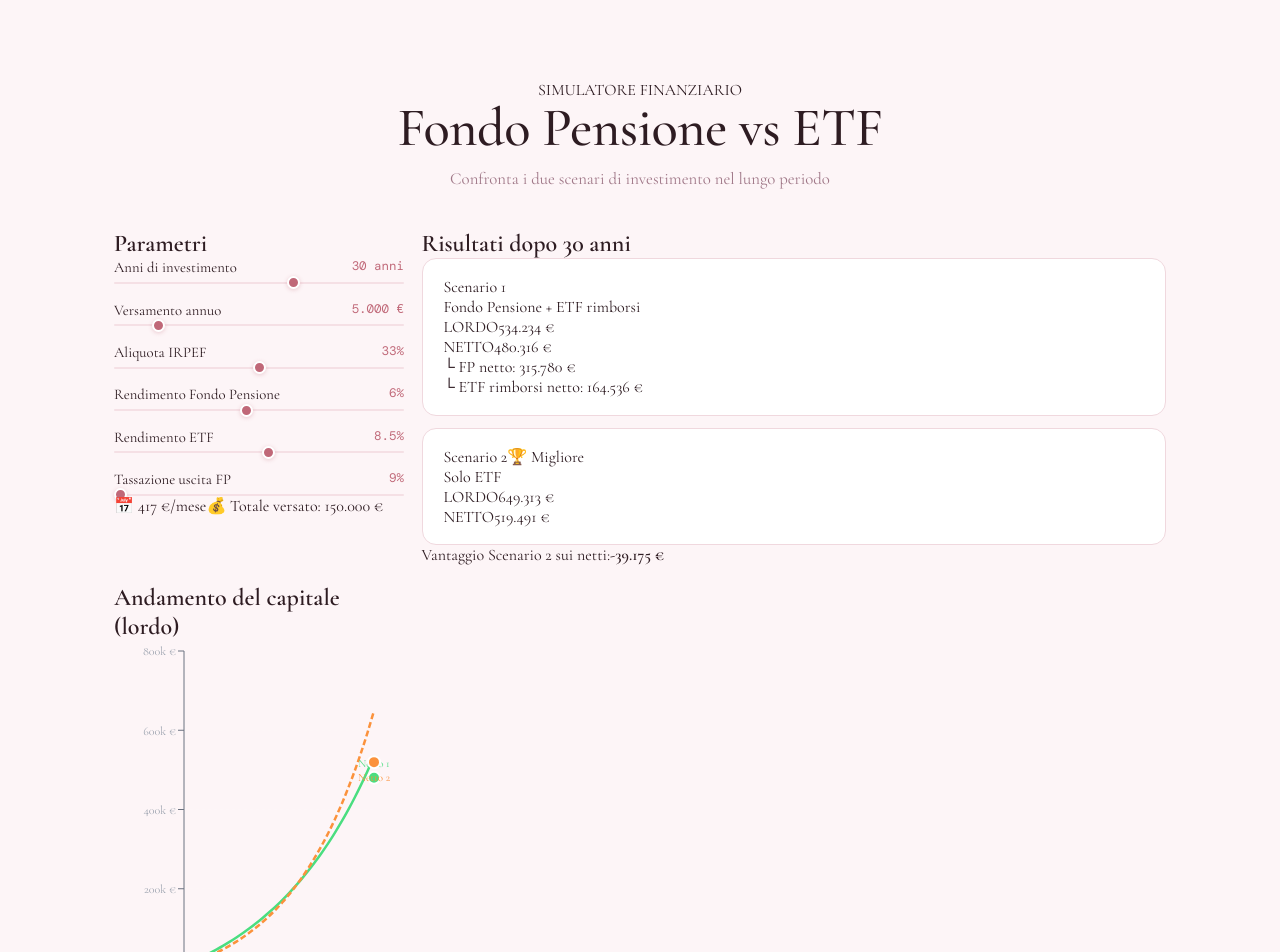
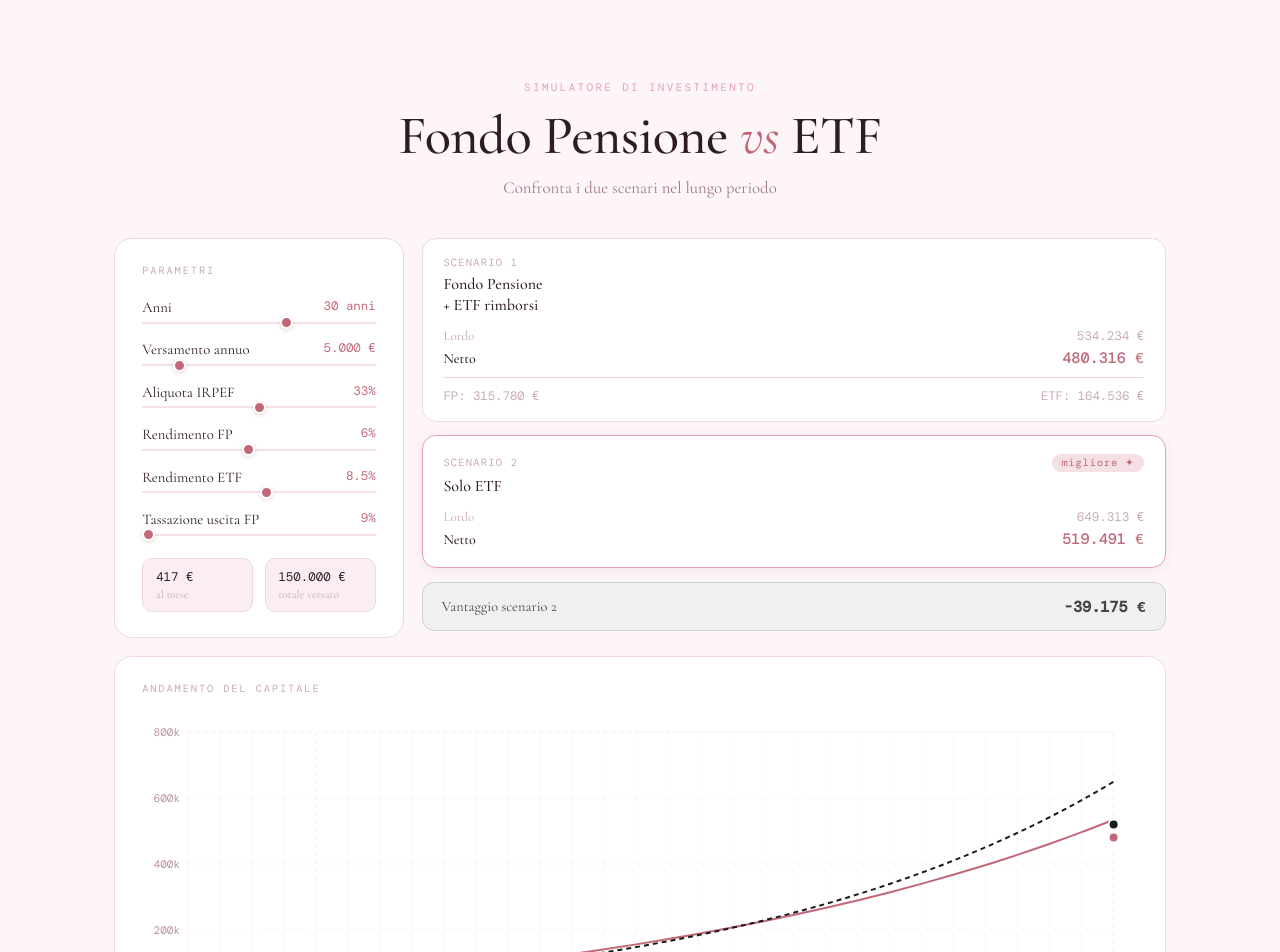
Before and after one commit to All3xJ/fp-or-etf-simulator, a React (Vite) app: page / in a window 1280 px wide. Shown: the top 952 px of the page. Built offline with nearby package versions, Linux system fonts and the light colour scheme.

Commit message:
Refactor App.tsx for improved readability and structure

```diff
--- a/src/App.tsx
+++ b/src/App.tsx
@@ -13,7 +13,6 @@ import {
 
 interface SimResult {
   chartData: { anno: number; scenario1Lordo: number; scenario2Lordo: number }[];
-  capitaleEtfPuroLordo: number;
   capitaleFpLordo: number;
   capitaleEtfRimborsoLordo: number;
   totale1Lordo: number;
@@ -39,7 +38,6 @@ function simula(
   const mesiTotali = anni * 12;
   const versamentoMensile = versamentoAnnuo / 12;
   const rimborsoAnnuo = versamentoAnnuo * aliquotaIrpef;
-
   const tassoFpM = Math.pow(1 + rendimentoFp, 1 / 12) - 1;
   const tassoEtfM = Math.pow(1 + rendimentoEtf, 1 / 12) - 1;
 
@@ -55,12 +53,9 @@ function simula(
 
     if (mese % 12 === 0) {
       const guadagnoAnnoFp = capitaleFpLordo - capitaleInizioAnnoFp - versamentoAnnuo;
-      if (guadagnoAnnoFp > 0) {
-        capitaleFpLordo -= guadagnoAnnoFp * 0.2;
-      }
+      if (guadagnoAnnoFp > 0) capitaleFpLordo -= guadagnoAnnoFp * 0.2;
       capitaleInizioAnnoFp = capitaleFpLordo;
       capitaleEtfRimborsoLordo += rimborsoAnnuo;
-
       chartData.push({
         anno: mese / 12,
         scenario1Lordo: Math.round(capitaleFpLordo + capitaleEtfRimborsoLordo),
@@ -71,19 +66,16 @@ function simula(
 
   const tassaUscitaFpFinale = versamentoAnnuo * anni * tassazionePrelievoFp;
   const nettaFpFinale = capitaleFpLordo - tassaUscitaFpFinale;
-
   const plusvalenzaEtfRimborso = capitaleEtfRimborsoLordo - rimborsoAnnuo * anni;
-  const nettoEtfRimborsoFinale = capitaleEtfRimborsoLordo - Math.max(0, plusvalenzaEtfRimborso) * 0.26;
-
+  const nettoEtfRimborsoFinale =
+    capitaleEtfRimborsoLordo - Math.max(0, plusvalenzaEtfRimborso) * 0.26;
   const totale1Netto = nettaFpFinale + nettoEtfRimborsoFinale;
   const totale1Lordo = capitaleFpLordo + capitaleEtfRimborsoLordo;
-
   const plusvalenzaEtfPuro = capitaleEtfPuroLordo - versamentoAnnuo * anni;
   const totale2Netto = capitaleEtfPuroLordo - Math.max(0, plusvalenzaEtfPuro) * 0.26;
 
   return {
     chartData,
-    capitaleEtfPuroLordo,
     capitaleFpLordo,
     capitaleEtfRimborsoLordo,
     totale1Lordo,
@@ -102,9 +94,9 @@ const fmt = (n: number) =>
   new Intl.NumberFormat("it-IT", { maximumFractionDigits: 0 }).format(n) + " €";
 
 const fmtK = (n: number) => {
-  if (Math.abs(n) >= 1_000_000) return (n / 1_000_000).toFixed(1) + "M €";
-  if (Math.abs(n) >= 1_000) return (n / 1_000).toFixed(0) + "k €";
-  return n.toFixed(0) + " €";
+  if (Math.abs(n) >= 1_000_000) return (n / 1_000_000).toFixed(1) + "M";
+  if (Math.abs(n) >= 1_000) return (n / 1_000).toFixed(0) + "k";
+  return n.toFixed(0);
 };
 
 interface SliderProps {
@@ -143,13 +135,42 @@ const CustomTooltip = ({ active, payload, label }: any) => {
         <p className="tooltip-year">Anno {label}</p>
         {payload.map((p: any) => (
           <p key={p.name} style={{ color: p.color }}>
-            {p.name === "scenario1Lordo" ? "FP + ETF" : "Solo ETF"}: {fmtK(p.value)}
+            {p.name === "scenario1Lordo" ? "FP + ETF" : "Solo ETF"}: {fmtK(p.value)} €
           </p>
         ))}
       </div>
     );
   }
   return null;
+};
+
+// Label positioned to the left of the reference dot
+const LeftLabel = ({
+  viewBox,
+  value,
+  color,
+  text,
+}: {
+  viewBox?: { cx: number; cy: number };
+  value?: number;
+  color: string;
+  text: string;
+}) => {
+  if (!viewBox) return null;
+  const { cx, cy } = viewBox;
+  return (
+    <text
+      x={cx - 10}
+      y={cy + 1}
+      textAnchor="end"
+      dominantBaseline="middle"
+      fontSize={10.5}
+      fontFamily="'DM Mono', monospace"
+      fill={color}
+    >
+      {text} {fmtK(value ?? 0)} €
+    </text>
+  );
 };
 
 export default function App() {
@@ -161,7 +182,8 @@ export default function App() {
   const [tassaFp, setTassaFp] = useState(9);
 
   const result = useMemo(
-    () => simula(anni, versamento, irpef / 100, rendFp / 100, rendEtf / 100, tassaFp / 100),
+    () =>
+      simula(anni, versamento, irpef / 100, rendFp / 100, rendEtf / 100, tassaFp / 100),
     [anni, versamento, irpef, rendFp, rendEtf, tassaFp]
   );
 
@@ -170,177 +192,172 @@ export default function App() {
   return (
     <div className="app">
       <header className="header">
-        <div className="header-tag">SIMULATORE FINANZIARIO</div>
-        <h1>Fondo Pensione <span className="vs">vs</span> ETF</h1>
-        <p className="subtitle">Confronta i due scenari di investimento nel lungo periodo</p>
+        <p className="eyebrow">simulatore di investimento</p>
+        <h1>Fondo Pensione <em>vs</em> ETF</h1>
+        <p className="subtitle">Confronta i due scenari nel lungo periodo</p>
       </header>
 
       <main className="main">
-        <section className="panel controls-panel">
-          <h2 className="panel-title">Parametri</h2>
+        {/* Parameters */}
+        <aside className="card controls-card">
+          <p className="card-label">parametri</p>
+          <div className="sliders">
+            <Slider label="Anni" value={anni} min={5} max={45} step={1}
+              display={`${anni} anni`} onChange={setAnni} />
+            <Slider label="Versamento annuo" value={versamento} min={1000} max={30000} step={500}
+              display={fmt(versamento)} onChange={setVersamento} />
+            <Slider label="Aliquota IRPEF" value={irpef} min={23} max={43} step={1}
+              display={`${irpef}%`} onChange={setIrpef} />
+            <Slider label="Rendimento FP" value={rendFp} min={1} max={12} step={0.5}
+              display={`${rendFp}%`} onChange={setRendFp} />
+            <Slider label="Rendimento ETF" value={rendEtf} min={1} max={15} step={0.5}
+              display={`${rendEtf}%`} onChange={setRendEtf} />
+            <Slider label="Tassazione uscita FP" value={tassaFp} min={9} max={15} step={0.5}
+              display={`${tassaFp}%`} onChange={setTassaFp} />
+          </div>
+          <div className="chips">
+            <div className="chip">
+              <span className="chip-val">{fmt(result.versamentoMensile)}</span>
+              <span className="chip-lbl">al mese</span>
+            </div>
+            <div className="chip">
+              <span className="chip-val">{fmt(result.versamentoTotale)}</span>
+              <span className="chip-lbl">totale versato</span>
+            </div>
+          </div>
+        </aside>
 
-          <div className="sliders">
-            <Slider
-              label="Anni di investimento"
-              value={anni}
-              min={5} max={45} step={1}
-              display={`${anni} anni`}
-              onChange={setAnni}
-            />
-            <Slider
-              label="Versamento annuo"
-              value={versamento}
-              min={1000} max={30000} step={500}
-              display={fmt(versamento)}
-              onChange={setVersamento}
-            />
-            <Slider
-              label="Aliquota IRPEF"
-              value={irpef}
-              min={23} max={43} step={1}
-              display={`${irpef}%`}
-              onChange={setIrpef}
-            />
-            <Slider
-              label="Rendimento Fondo Pensione"
-              value={rendFp}
-              min={1} max={12} step={0.5}
-              display={`${rendFp}%`}
-              onChange={setRendFp}
-            />
-            <Slider
-              label="Rendimento ETF"
-              value={rendEtf}
-              min={1} max={15} step={0.5}
-              display={`${rendEtf}%`}
-              onChange={setRendEtf}
-            />
-            <Slider
-              label="Tassazione uscita FP"
-              value={tassaFp}
-              min={9} max={15} step={0.5}
-              display={`${tassaFp}%`}
-              onChange={setTassaFp}
-            />
-          </div>
-
-          <div className="info-box">
-            <span>📅 {fmt(result.versamentoMensile)}/mese</span>
-            <span>💰 Totale versato: {fmt(result.versamentoTotale)}</span>
-          </div>
-        </section>
-
-        <section className="panel results-panel">
-          <h2 className="panel-title">Risultati dopo {anni} anni</h2>
-
+        {/* Results */}
+        <div className="results-col">
           <div className="scenarios">
-            <div className={`scenario-card ${scenario1Wins ? "winner" : ""}`}>
-              <div className="scenario-header">
-                <span className="scenario-num">Scenario 1</span>
-                {scenario1Wins && <span className="badge">🏆 Migliore</span>}
+            <div className={`scenario-card ${scenario1Wins ? "best" : ""}`}>
+              <div className="sc-top">
+                <span className="sc-num">Scenario 1</span>
+                {scenario1Wins && <span className="best-badge">migliore ✦</span>}
               </div>
-              <div className="scenario-title">Fondo Pensione + ETF rimborsi</div>
-              <div className="amount-row">
-                <span className="label">LORDO</span>
-                <span className="amount lordo">{fmt(result.totale1Lordo)}</span>
+              <p className="sc-name">Fondo Pensione<br />+ ETF rimborsi</p>
+              <div className="sc-amounts">
+                <div className="sc-row muted">
+                  <span>Lordo</span><span>{fmt(result.totale1Lordo)}</span>
+                </div>
+                <div className="sc-row main">
+                  <span>Netto</span><span>{fmt(result.totale1Netto)}</span>
+                </div>
               </div>
-              <div className="amount-row">
-                <span className="label">NETTO</span>
-                <span className="amount netto">{fmt(result.totale1Netto)}</span>
-              </div>
-              <div className="sub-breakdown">
-                <div>└ FP netto: {fmt(result.nettaFpFinale)}</div>
-                <div>└ ETF rimborsi netto: {fmt(result.nettoEtfRimborsoFinale)}</div>
+              <div className="sc-detail">
+                <span>FP: {fmt(result.nettaFpFinale)}</span>
+                <span>ETF: {fmt(result.nettoEtfRimborsoFinale)}</span>
               </div>
             </div>
 
-            <div className={`scenario-card ${!scenario1Wins ? "winner" : ""}`}>
-              <div className="scenario-header">
-                <span className="scenario-num">Scenario 2</span>
-                {!scenario1Wins && <span className="badge">🏆 Migliore</span>}
+            <div className={`scenario-card ${!scenario1Wins ? "best" : ""}`}>
+              <div className="sc-top">
+                <span className="sc-num">Scenario 2</span>
+                {!scenario1Wins && <span className="best-badge">migliore ✦</span>}
               </div>
-              <div className="scenario-title">Solo ETF</div>
-              <div className="amount-row">
-                <span className="label">LORDO</span>
-                <span className="amount lordo">{fmt(result.totale2Lordo)}</span>
-              </div>
-              <div className="amount-row">
-                <span className="label">NETTO</span>
-                <span className="amount netto">{fmt(result.totale2Netto)}</span>
+              <p className="sc-name">Solo ETF</p>
+              <div className="sc-amounts">
+                <div className="sc-row muted">
+                  <span>Lordo</span><span>{fmt(result.totale2Lordo)}</span>
+                </div>
+                <div className="sc-row main">
+                  <span>Netto</span><span>{fmt(result.totale2Netto)}</span>
+                </div>
               </div>
             </div>
           </div>
 
-          <div className={`vantaggio-box ${scenario1Wins ? "pos" : "neg"}`}>
-            <span>Vantaggio Scenario {scenario1Wins ? "1" : "2"} sui netti:</span>
+          <div className={`vantaggio ${scenario1Wins ? "pos" : "neg"}`}>
+            <span>Vantaggio scenario {scenario1Wins ? "1" : "2"}</span>
             <strong>{scenario1Wins ? "+" : ""}{fmt(result.vantaggio)}</strong>
           </div>
-        </section>
+        </div>
 
-        <section className="panel chart-panel">
-          <h2 className="panel-title">Andamento del capitale (lordo)</h2>
-          <ResponsiveContainer width="100%" height={380}>
-            <LineChart data={result.chartData} margin={{ top: 10, right: 30, left: 10, bottom: 5 }}>
-              <CartesianGrid strokeDasharray="3 3" stroke="rgba(255,255,255,0.07)" />
+        {/* Chart */}
+        <section className="card chart-card">
+          <p className="card-label">andamento del capitale</p>
+          <ResponsiveContainer width="100%" height={340}>
+            <LineChart
+              data={result.chartData}
+              margin={{ top: 16, right: 24, left: 0, bottom: 8 }}
+            >
+              <CartesianGrid strokeDasharray="4 4" stroke="rgba(180,100,120,0.1)" />
               <XAxis
                 dataKey="anno"
-                stroke="#6b7280"
-                tick={{ fill: "#9ca3af", fontSize: 12 }}
-                label={{ value: "Anni", position: "insideBottomRight", offset: -5, fill: "#6b7280" }}
+                tick={{ fill: "#b8909a", fontSize: 11, fontFamily: "'DM Mono',monospace" }}
+                axisLine={{ stroke: "#e8d0d8" }}
+                tickLine={false}
+                label={{ value: "anni", position: "insideBottomRight", offset: -2, fill: "#c4a0aa", fontSize: 11 }}
               />
               <YAxis
-                stroke="#6b7280"
-                tick={{ fill: "#9ca3af", fontSize: 12 }}
+                tick={{ fill: "#b8909a", fontSize: 11, fontFamily: "'DM Mono',monospace" }}
+                axisLine={false}
+                tickLine={false}
                 tickFormatter={fmtK}
+                width={46}
               />
               <Tooltip content={<CustomTooltip />} />
               <Legend
-                formatter={(value) =>
-                  value === "scenario1Lordo" ? "FP + ETF Rimborsi" : "Solo ETF"
+                formatter={(v) =>
+                  v === "scenario1Lordo" ? "FP + ETF Rimborsi" : "Solo ETF"
                 }
-                wrapperStyle={{ color: "#9ca3af", fontSize: 13 }}
+                wrapperStyle={{
+                  fontSize: 12,
+                  color: "#a07888",
+                  fontFamily: "'DM Mono',monospace",
+                  paddingTop: "8px",
+                }}
               />
               <Line
                 type="monotone"
                 dataKey="scenario1Lordo"
-                stroke="#4ade80"
-                strokeWidth={2.5}
+                stroke="#c06878"
+                strokeWidth={2}
                 dot={false}
-                activeDot={{ r: 5 }}
+                activeDot={{ r: 4, fill: "#c06878" }}
               />
               <Line
                 type="monotone"
                 dataKey="scenario2Lordo"
-                stroke="#fb923c"
-                strokeWidth={2.5}
-                strokeDasharray="6 3"
+                stroke="#1a1a1a"
+                strokeWidth={2}
+                strokeDasharray="5 4"
                 dot={false}
-                activeDot={{ r: 5 }}
+                activeDot={{ r: 4, fill: "#1a1a1a" }}
               />
               <ReferenceDot
                 x={anni}
                 y={result.totale1Netto}
-                r={6}
-                fill="#4ade80"
+                r={5}
+                fill="#c06878"
                 stroke="#fff"
                 strokeWidth={2}
-                label={{ value: "Netto 1", position: "top", fill: "#4ade80", fontSize: 11 }}
+                label={
+                  <LeftLabel
+                    color="#c06878"
+                    text="netto 1 ←"
+                    value={result.totale1Netto}
+                  />
+                }
               />
               <ReferenceDot
                 x={anni}
                 y={result.totale2Netto}
-                r={6}
-                fill="#fb923c"
+                r={5}
+                fill="#1a1a1a"
                 stroke="#fff"
                 strokeWidth={2}
-                label={{ value: "Netto 2", position: "bottom", fill: "#fb923c", fontSize: 11 }}
+                label={
+                  <LeftLabel
+                    color="#333"
+                    text="netto 2 ←"
+                    value={result.totale2Netto}
+                  />
+                }
               />
             </LineChart>
           </ResponsiveContainer>
-
-          <p className="chart-note">
-            I punti colorati indicano il capitale <strong>netto in tasca</strong> alla fine del periodo.
-          </p>
+          <p className="chart-note">I punti indicano il capitale netto al termine del periodo.</p>
         </section>
       </main>
     </div>
```
